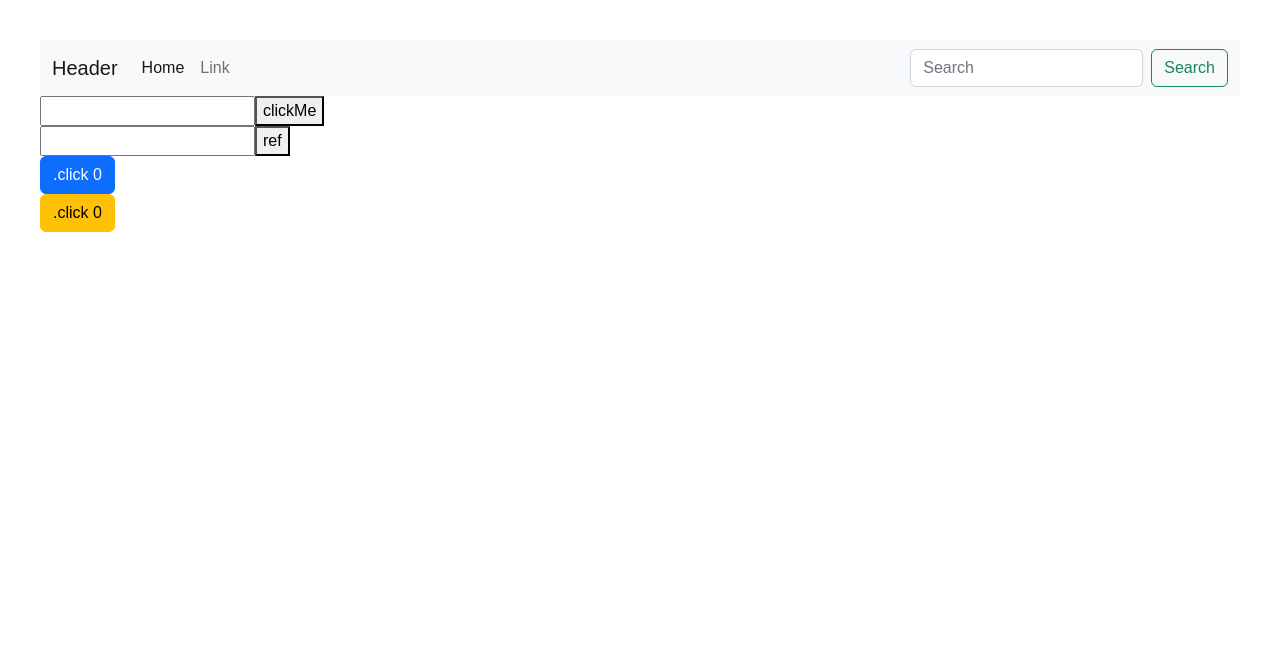
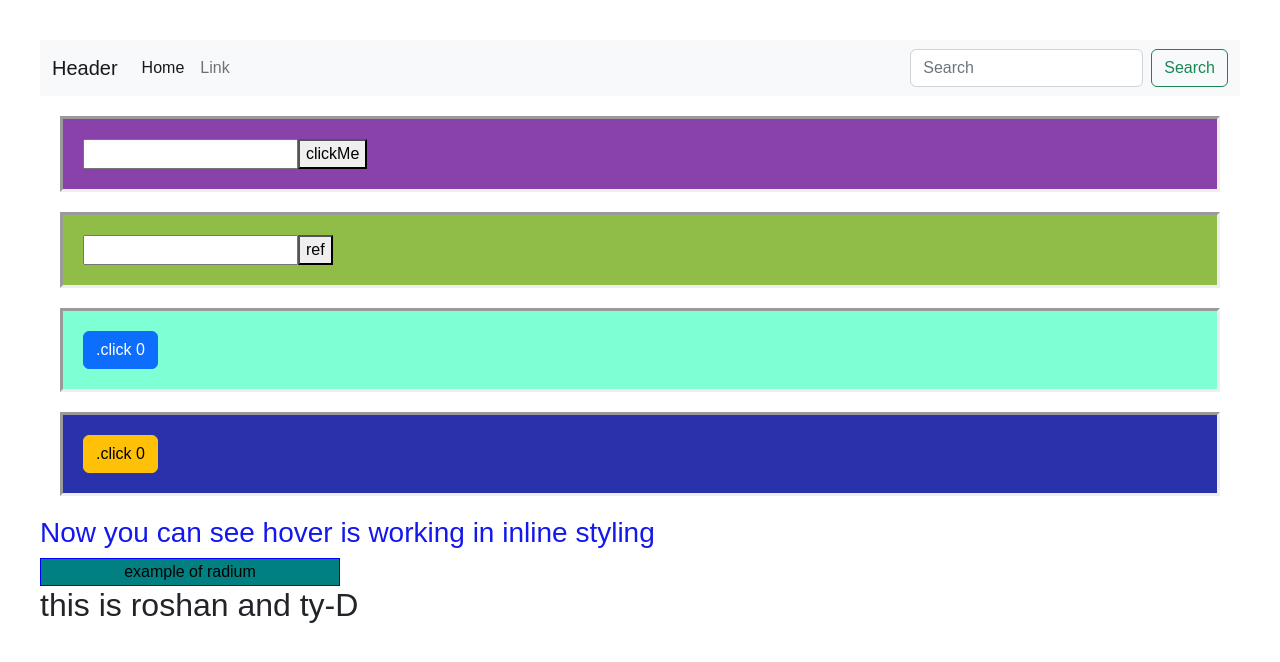
Before and after one commit to roshankyada/react-traning, a React (Create React App) app: page / in a window 1280 px wide. Shown: the top 662 px of the page. Built offline with nearby package versions, Linux system fonts and the light colour scheme.

Commit message:
contextType & useContext()

```diff
--- a/src/App.js
+++ b/src/App.js
@@ -6,19 +6,26 @@ import React from 'react'
 import Child from "./component/Child";
 import A from "./component/A";
 import B from "./component/B";
-
+import DemoState from "./component/DemoState"
+import Work from "./component/Work";
 
 function App() {
 
 
+
+
   return (
     <>
-      <Header title="Header" serchBar={true} />
-      <Child />
-      <Footer />
-      <A />
-      <B />
+      <DemoState>
 
+
+        <Header title="Header" serchBar={true} />
+        <Child />
+        <Footer />
+        <A />
+        <B />
+        <Work />
+      </DemoState>
     </>
   );
 }
--- a/src/component/A.js
+++ b/src/component/A.js
@@ -1,9 +1,13 @@
 import React from 'react'
+import './mainComponent.css'
 import HOC from './HOC';
+import demoContext from './DemoContext';
+import { useContext } from 'react'
 function A(props) {
     const { count, increment, name } = props
     return (
-        <div>
+        <div className='A'>
+
             <button className="btn btn-primary" onClick={increment}>{name}.click {count}</button>
 
         </div>
--- a/src/component/B.js
+++ b/src/component/B.js
@@ -1,12 +1,12 @@
 import React from 'react'
 import HOC from './HOC';
-import './my-style.css';
+import './mainComponent.css';
 
 function B(props) {
     const { count, increment, name } = props
 
     return (
-        <div>
+        <div className='B'>
             <button className="btn btn-warning" onMouseOver={increment}>{name}.click {count}</button>
         </div>
     )
--- a/src/component/Child.js
+++ b/src/component/Child.js
@@ -26,7 +26,7 @@ class Child extends Component {
     // }
     render() {
         return (
-            <div>
+            <div className='Child'>
                 {/* <h3>should component update {this.state.count}</h3>
                 <button onClick={() => { this.setState({ count: this.state.count + 1 }) }}>^update^</button>
                 <h1>{this.props.hocsub}{this.props.name}</h1> */}
--- /dev/null
+++ b/src/component/DemoContext.js
@@ -0,0 +1,6 @@
+import React from "react";
+
+const DemoContext = React.createContext();
+
+
+export default DemoContext
--- /dev/null
+++ b/src/component/DemoState.js
@@ -0,0 +1,16 @@
+import React from 'react'
+import DemoContext from './DemoContext'
+
+export const DemoState = (props) => {
+    const state = {
+        name: "roshan",
+        class: "ty-D"
+    }
+    return (
+        <DemoContext.Provider value={state}>
+            {props.children}
+        </DemoContext.Provider>
+    )
+}
+
+export default DemoState
--- a/src/component/Footer.js
+++ b/src/component/Footer.js
@@ -1,4 +1,5 @@
 import React, { useRef } from 'react'
+
 
 const Footer = () => {
     let inputref = useRef(null)
@@ -10,10 +11,13 @@ const Footer = () => {
         inputref.current.style.color = "red"
         inputref.current.style.display = "none"
     }
+
+
     return (
-        <div>
+        <div className='Footer'>
             <input type="text" ref={inputref} />
             <button onClick={handelInput}>ref</button>
+
         </div>
     )
 }
--- a/src/component/Work.js
+++ b/src/component/Work.js
@@ -1,10 +1,10 @@
 
-import React from 'react';
-import './my-style.css';
+import React, { useContext } from 'react';
+import DemoContext from './DemoContext';
 
 function Work() {
 
-
+    const a = useContext(DemoContext)
 
     const style = {
 
@@ -18,10 +18,10 @@ function Work() {
 
 
     return (
-        <div>
+        <div className='Work'>
             <h3 className="red"  >Now you can see hover is working in inline styling</h3>
             <button className="work" style={style} >example of radium</button>
-
+            <h2> this is {a.name} and {a.class}</h2>
         </div>
     );
 }
--- /dev/null
+++ b/src/component/mainComponent.css
@@ -0,0 +1,69 @@
+body {
+  /* background-color: #282c34; */
+  /* color: hsl(0, 66%, 45%); */
+  padding: 40px;
+  font-family: Sans-Serif;
+
+}
+
+.bigblue {
+  color: rgb(185, 172, 51);
+  padding: 40px;
+  font-family: Sans-Serif;
+  text-align: center;
+}
+
+/* .App {
+  text-align: center;
+} */
+
+.red {
+  color: rgb(20, 24, 236);
+}
+
+.green {
+  color: green;
+}
+
+.bold {
+  font-weight: bold;
+}
+
+h3:hover {
+  color: rgb(8, 187, 187);
+}
+
+.A {
+  background-color: aquamarine;
+  margin: 20px;
+  border-style: inset;
+  padding: 20px;
+}
+
+.B {
+  background-color: rgb(41, 50, 170);
+  margin: 20px;
+  border-style: inset;
+  padding: 20px;
+}
+
+.Child {
+  background-color: rgb(137, 66, 170);
+  margin: 20px;
+  border-style: inset;
+  padding: 20px;
+}
+
+.Footer {
+  background-color: rgb(144, 189, 72);
+  margin: 20px;
+  border-style: inset;
+  padding: 20px;
+}
+
+.WOrk {
+  background-color: rgb(161, 61, 66);
+  margin: 20px;
+  border-style: inset;
+  padding: 20px;
+}
--- a/src/component/my-style.css
+++ /dev/null
@@ -1,34 +0,0 @@
-body {
-  /* background-color: #282c34; */
-  /* color: hsl(0, 66%, 45%); */
-  padding: 40px;
-  font-family: Sans-Serif;
-
-}
-
-.bigblue {
-  color: rgb(185, 172, 51);
-  padding: 40px;
-  font-family: Sans-Serif;
-  text-align: center;
-}
-
-/* .App {
-  text-align: center;
-} */
-
-.red {
-  color: rgb(20, 24, 236);
-}
-
-.green {
-  color: green;
-}
-
-.bold {
-  font-weight: bold;
-}
-
-h3:hover {
-  color: rgb(8, 187, 187);
-}
```
